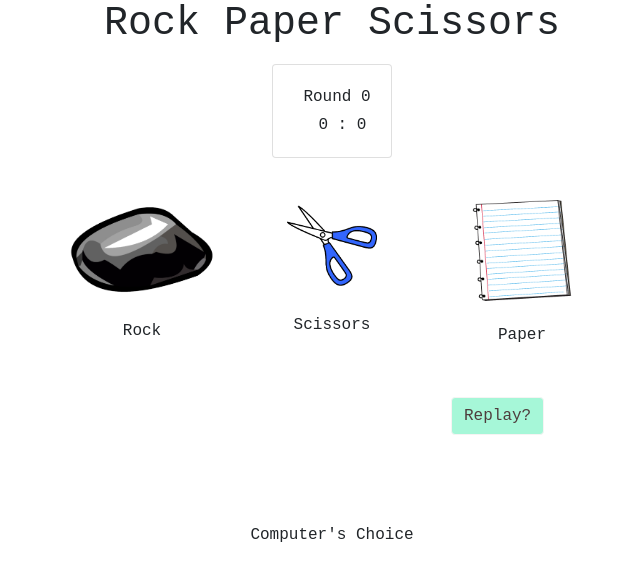
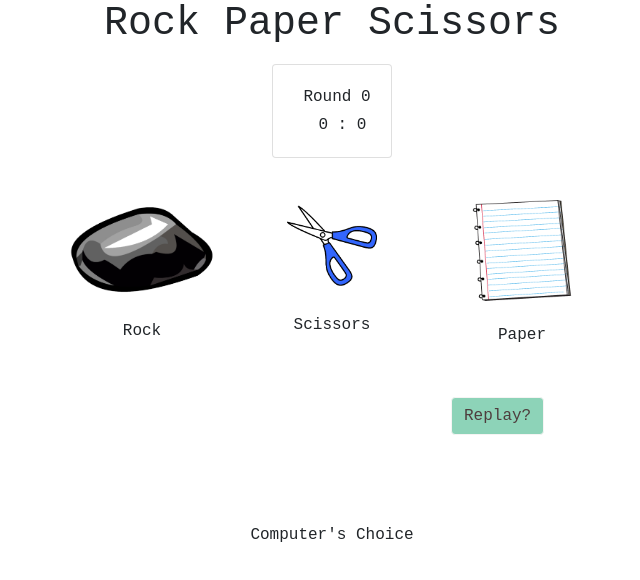
Before and after one commit to TiffanyJan/react-rock-paper-scissors, a React (Create React App) app: page / in a window 1280 px wide. In both pictures the pointer is over the button "Replay?". Shown: the top 580 px of the page, without its empty margins (308-948 px from the left). Built offline with nearby package versions, Linux system fonts and the light colour scheme.

Commit message:
add on hover

```diff
--- a/src/App.css
+++ b/src/App.css
@@ -55,6 +55,12 @@ button.btn.btn-primary {
   border-color: #f5f4f3;
   font-family: "Courier New";
 }
+button.btn.btn-primary:hover {
+  color: rgb(78, 61, 61);
+  background-color: #8dd3b8;
+  border-color: #f5f4f3;
+  font-family: "Courier New";
+}
 
 h1 {
   font-family: "Courier New";
@@ -72,6 +78,7 @@ div.card-body {
 
 .roundDesign {
   font-family: "Courier New";
+  border-radius: 122px;
 }
 
 .score {
```
